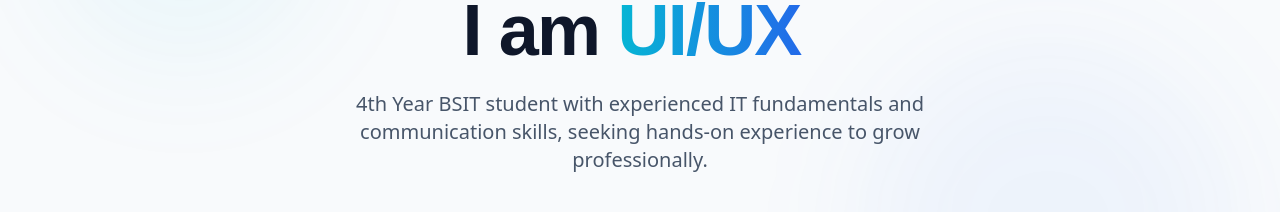
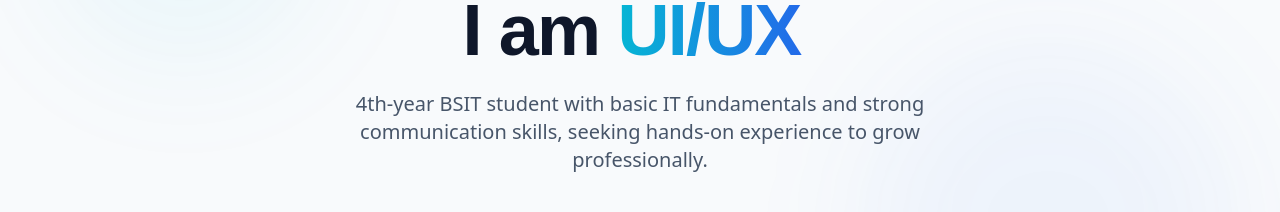
Before and after one commit to Ranyeelll/Portfolio, a React (Vite) app: page / in a window 1280 px wide. Shown: the part 300-512 px from the top of the page. Built offline with nearby package versions, Linux system fonts and the light colour scheme.

Commit message:
Revise student profile description for clarity
Updated the description of the student profile to enhance clarity and professionalism.

```diff
--- a/src/components/Hero.tsx
+++ b/src/components/Hero.tsx
@@ -2,8 +2,7 @@ import React, { useEffect, useState, Component } from 'react';
 import { motion } from 'framer-motion';
 import { ArrowDown, Github, Linkedin, Mail } from 'lucide-react';
 import { Button } from './ui/Button';
-import { TypeAnimation } from 'react-type-animation'; // Note: In a real environment, user might need to install this. I'll simulate it with custom CSS/JS if needed, but for now I'll use a simpler custom implementation to avoid dependency issues if the package isn't available.
-// Custom Typewriter Component to avoid external dependency for this demo
+import { TypeAnimation } from 'react-type-animation';
 const TypewriterEffect = ({ words }: {words: string[];}) => {
   const [index, setIndex] = useState(0);
   const [subIndex, setSubIndex] = useState(0);
@@ -94,8 +93,7 @@ export function Hero() {
             }}
             className="text-lg md:text-xl text-slate-600 dark:text-slate-400 max-w-2xl mb-10">
 
-            4th Year BSIT student with experienced IT fundamentals and communication skills,
-            seeking hands-on experience to grow professionally.
+            4th-year BSIT student with basic IT fundamentals and strong communication skills, seeking hands-on experience to grow professionally.
           </motion.p>
 
           <motion.div
```
